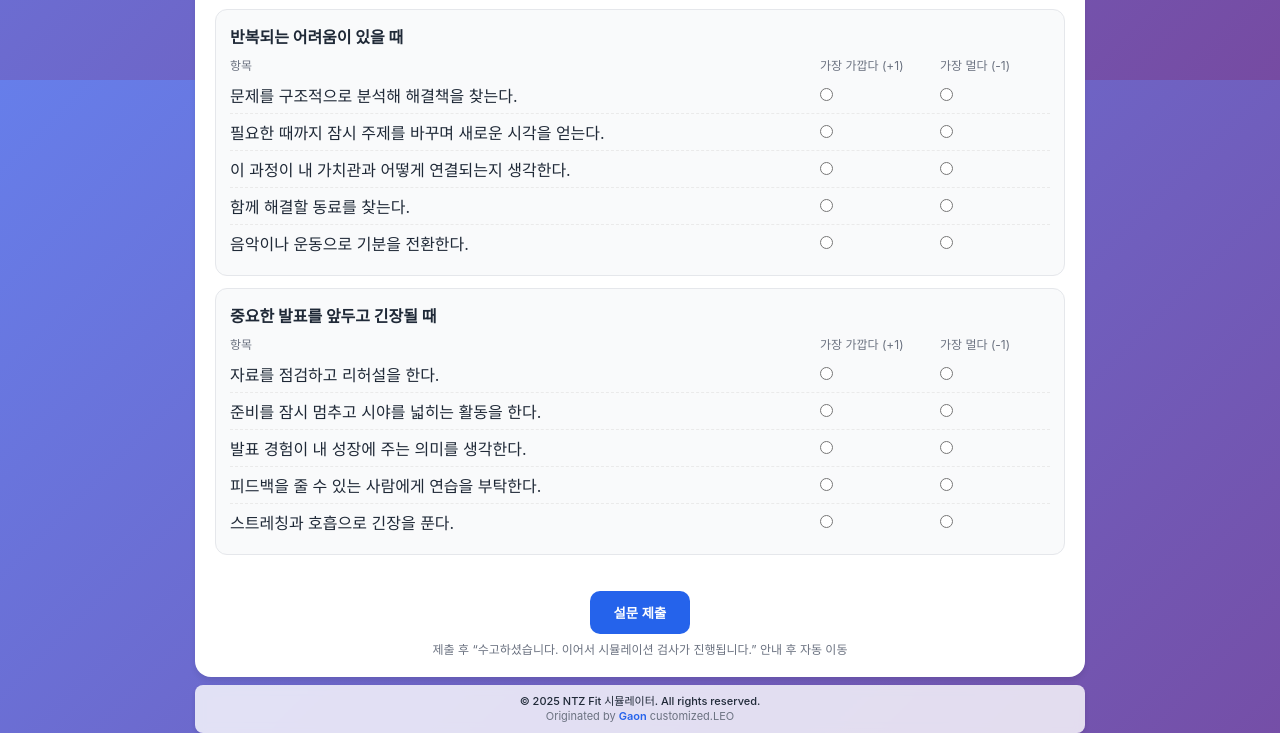
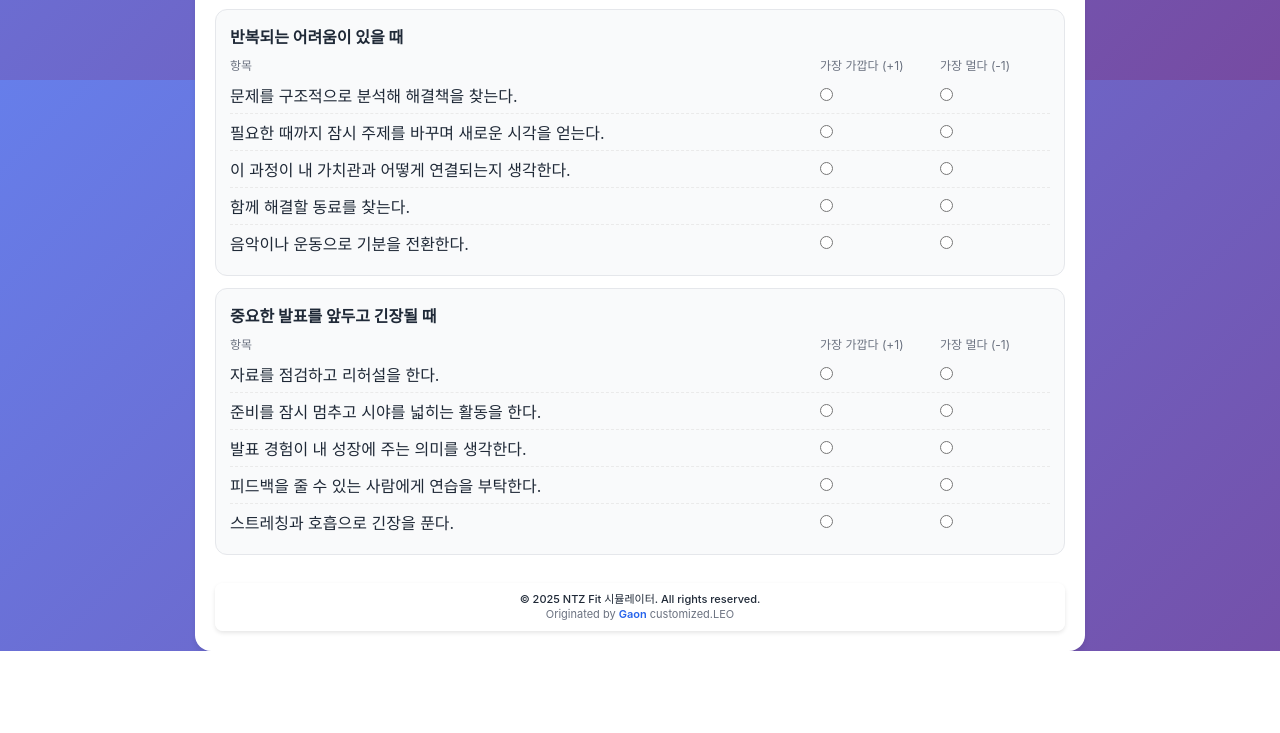
Before and after one commit to labor0leo/ntz-survey, a plain HTML site: page survey.html in a window 1280 px wide. Shown: the part 3920-4653 px from the top of the page. After the commit the page ends 4571 px from the top, so only its background shows below. Drawn offline with Linux system fonts and the light colour scheme; a web font is replaced by a local one.

Commit message:
Update survey.html

```diff
--- a/survey.html
+++ b/survey.html
@@ -58,12 +58,6 @@
 
       <div id="surveyQuestions"></div>
 
-      <div class="submit-wrap">
-        <button class="submit-btn" id="submitSurvey">설문 제출</button>
-        <div class="muted">제출 후 “수고하셨습니다. 이어서 시뮬레이션 검사가 진행됩니다.” 안내 후 자동 이동</div>
-      </div>
-    </div>
-
     <footer class="copyright">
       <p>© 2025 NTZ Fit 시뮬레이터. All rights reserved.</p>
       <p>Originated by <strong>Gaon</strong> customized.LEO</p>
```
